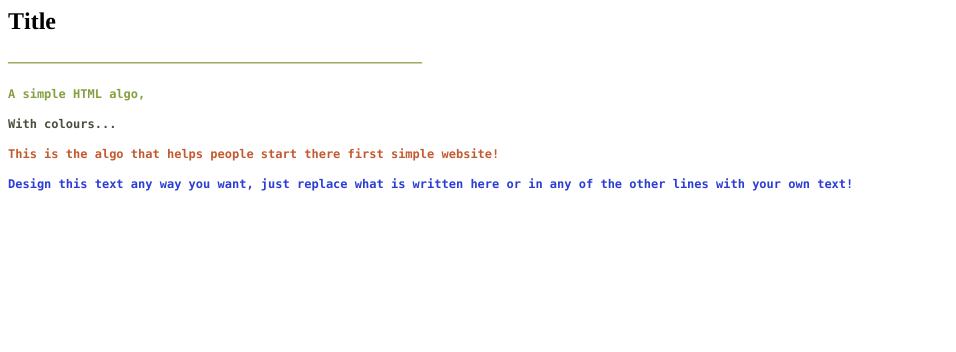
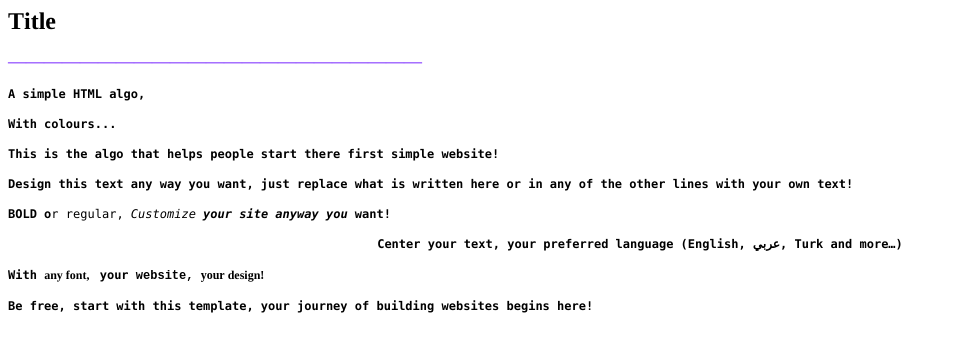
Before and after one commit to MainCodeInc/Hash-5K32S67-Site, a plain HTML site: page index.html in a window 1280 px wide. Shown: the whole page, without its empty margins (0-956 px from the left). Drawn offline with Linux system fonts and the light colour scheme.

Commit message:
Update index.html

```diff
--- a/index.html
+++ b/index.html
@@ -7,18 +7,28 @@
   <meta name="Generator" content="Cocoa HTML Writer">
   <meta name="CocoaVersion" content="2113.3">
   <style type="text/css">
-    p.p4 {margin: 0.0px 0.0px 12.0px 0.0px; font: 12.0px Times; color: #000000; -webkit-text-stroke: #000000}
+    p.p11 {margin: 0.0px 0.0px 12.0px 0.0px; font: 12.0px Times; -webkit-text-stroke: #000000}
     span.s1 {font-kerning: none}
+    span.s2 {font: 12.0px 'Courier New'; font-kerning: none}
+    span.s3 {font: 12.0px Menlo; font-kerning: none}
+    span.s4 {font: 12.0px Chalkboard; font-kerning: none}
+    span.s5 {font: 12.0px 'Chalkboard SE'; font-kerning: none}
   </style>
 </head>
 <body>
-<h1 style="margin: 0.0px 0.0px 16.1px 0.0px; font: 24.0px Times; color: #000000; -webkit-text-stroke: #000000"><span class="s1"><b>Title</b></span></h1>
-<h2 style="margin: 0.0px 0.0px 14.9px 0.0px; font: 18.0px Times; color: #86a040; -webkit-text-stroke: #86a040"><span class="s1"><b>———————————————————————</b></span></h2>
-<h4 style="margin: 0.0px 0.0px 16.0px 0.0px; font: 12.0px Menlo; color: #86a040; -webkit-text-stroke: #86a040"><span class="s1"><b>A simple HTML algo,</b></span></h4>
-<h4 style="margin: 0.0px 0.0px 16.0px 0.0px; font: 12.0px Menlo; color: #4a4e3e; -webkit-text-stroke: #4a4e3e"><span class="s1"><b>With colours...</b></span></h4>
-<h4 style="margin: 0.0px 0.0px 16.0px 0.0px; font: 12.0px Menlo; color: #c45a30; -webkit-text-stroke: #c45a30"><span class="s1"><b>This is the algo that helps people start there first simple website!</b></span></h4>
-<h4 style="margin: 0.0px 0.0px 16.0px 0.0px; font: 12.0px Menlo; color: #2c3dd4; -webkit-text-stroke: #2c3dd4"><span class="s1"><b>Design this text any way you want, just replace what is written here or in any of the other lines with your own text!</b></span></h4>
-<p class="p4"><span class="s1"><br>
+<h1 style="margin: 0.0px 0.0px 16.1px 0.0px; font: 24.0px Times; -webkit-text-stroke: #000000"><span class="s1"><b>Title</b></span></h1>
+<h2 style="margin: 0.0px 0.0px 14.9px 0.0px; font: 18.0px Times; color: #9554ff; -webkit-text-stroke: #4f6f1b"><span class="s1"><b>———————————————————————</b></span></h2>
+<h4 style="margin: 0.0px 0.0px 16.0px 0.0px; font: 12.0px Menlo; -webkit-text-stroke: #4f6f1b"><span class="s1"><b>A simple HTML algo,</b></span></h4>
+<h4 style="margin: 0.0px 0.0px 16.0px 0.0px; font: 12.0px Menlo; -webkit-text-stroke: #21241a"><span class="s1"><b>With colours...</b></span></h4>
+<h4 style="margin: 0.0px 0.0px 16.0px 0.0px; font: 12.0px Menlo; -webkit-text-stroke: #902015"><span class="s1"><b>This is the algo that helps people start there first simple website!</b></span></h4>
+<h4 style="margin: 0.0px 0.0px 16.0px 0.0px; font: 12.0px Menlo; -webkit-text-stroke: #2000b3"><span class="s1"><b>Design this text any way you want, just replace what is written here or in any of the other lines with your own text!</b></span></h4>
+<h4 style="margin: 0.0px 0.0px 16.0px 0.0px; font: 12.0px Menlo; -webkit-text-stroke: #2100b4"><span class="s1"><b>BOLD o</b>r<b> </b>regular, <i>Customize </i><b><i>your site anyway you </i>want!</b></span></h4>
+<h4 style="margin: 0.0px 0.0px 16.0px 0.0px; text-align: center; font: 12.0px Menlo; -webkit-text-stroke: #2200b5"><span class="s1"><b>Center your text, your preferred language (English, </b></span><span class="s2"><b>عربي</b></span><span class="s1"><b>, Turk and more…)</b></span></h4>
+<h4 style="margin: 0.0px 0.0px 16.0px 0.0px; font: 12.0px Times; -webkit-text-stroke: #1f00b7"><span class="s3"><b>With </b></span><span class="s1"><b>any font,<span class="Apple-converted-space"> </span></b></span><span class="s3"><b> your </b></span><span class="s2"><b>website, </b></span><span class="s4"><b>your </b></span><span class="s1"><b>design</b></span><span class="s5"><b>!</b></span></h4>
+<h4 style="margin: 0.0px 0.0px 16.0px 0.0px; font: 12.0px Menlo; -webkit-text-stroke: #2100b4"><span class="s1"><b>Be free, start with this template, your journey of building websites begins here!</b></span></h4>
+<h4 style="margin: 0.0px 0.0px 16.0px 0.0px; font: 12.0px Menlo; -webkit-text-stroke: #1f00b1"><span class="s1"><br>
+</span></h4>
+<p class="p11"><span class="s1"><br>
 </span></p>
 </body>
 </html>
```
